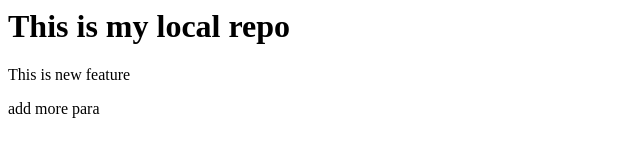
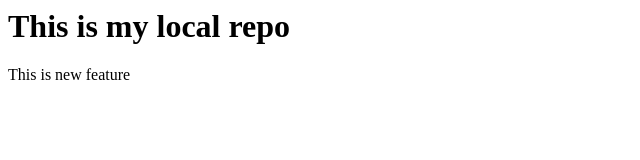
Before and after one commit to Raja-AbdulWahab/localrepo, a plain HTML site: page index.html in a window 1280 px wide. Shown: the whole page, without its empty margins (0-640 px from the left). Drawn offline with Linux system fonts and the light colour scheme.

Commit message:
Removed para from index file

```diff
--- a/index.html
+++ b/index.html
@@ -1,3 +1,2 @@
 <h1>This is my local repo</h1>
 <p>This is new feature</p>
-<p>add more para</p>
```
